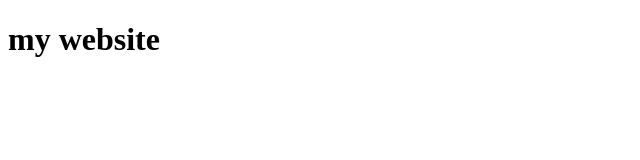
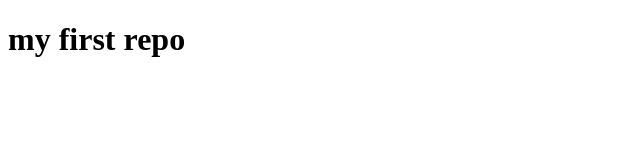
Before and after one commit to Mally-Adolph/my-first-repo, a plain HTML site: page index.html in a window 1280 px wide. Shown: the whole page, without its empty margins (0-640 px from the left). Drawn offline with Linux system fonts and the light colour scheme.

Commit message:
changed h1 from my website to my first repo

```diff
--- a/index.html
+++ b/index.html
@@ -8,7 +8,7 @@
     <title>my first repo</title>
 </head>
 <body>
-    <h1>my website</h1>
+    <h1>my first repo</h1>
 </body>
     <script src="script.js"></script>
 </html>
```
